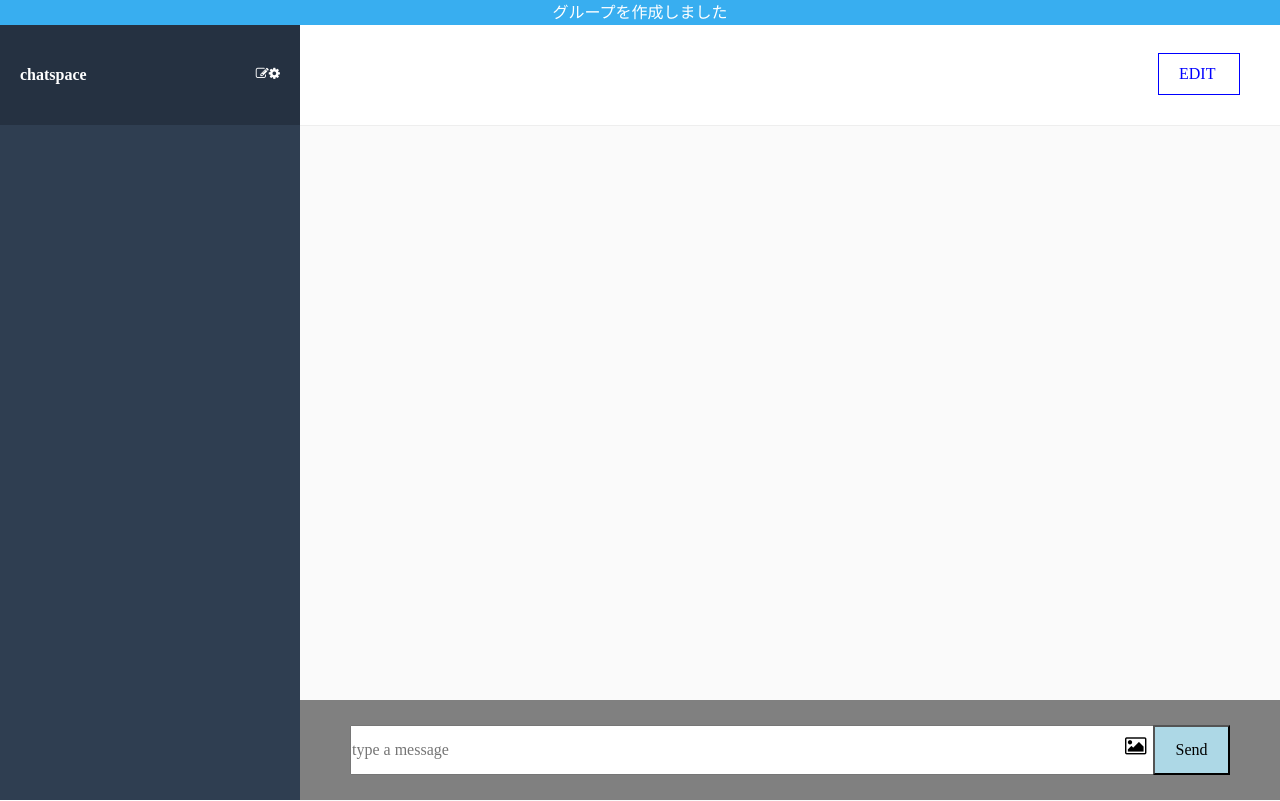
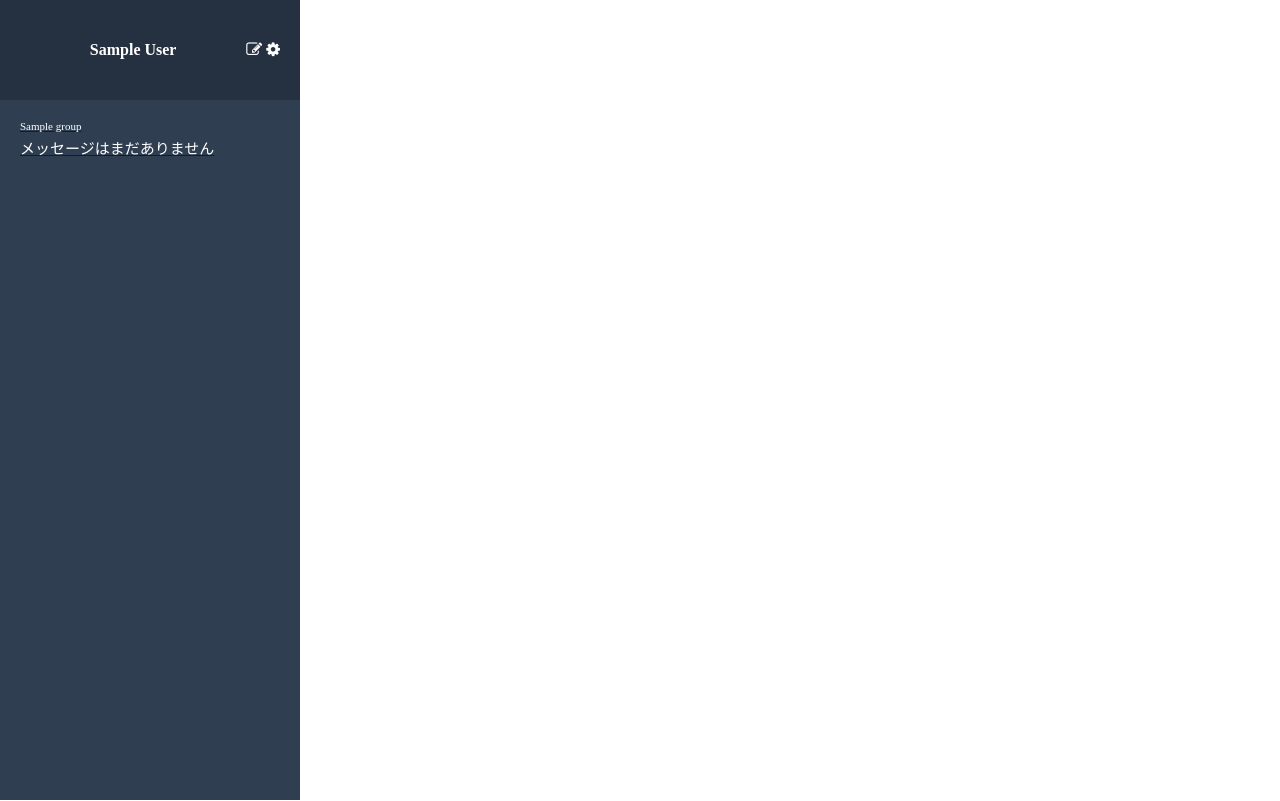
Before and after one commit to makino3303/chat-space, a Rails app: page / in a window 1280 px wide. Run offline with Rails 7, Linux system fonts and the light colour scheme; a user stored in the database is signed in; tables that the repository leaves empty hold one stand-in row (values such as "Sample post"); style sheets or scripts are compiled from the project's sources; some libraries are stand-ins or nearby versions.

Commit message:
サイドバーまで

```diff
--- a/app/assets/stylesheets/application.scss
+++ b/app/assets/stylesheets/application.scss
@@ -5,3 +5,4 @@
 @import "modules/flash";
 @import "config/reset";
 @import "modules/group";
+@import "modules/side_bar";
--- /dev/null
+++ b/app/assets/stylesheets/config/_size.scss
@@ -0,0 +1 @@
+$side_header_font: bold;
--- /dev/null
+++ b/app/assets/stylesheets/modules/_side_bar.scss
@@ -0,0 +1,47 @@
+.side-bar {
+  box-sizing: border-box;
+  color: $white;
+  width: 300px;
+  .header {
+    background-color: $side_blue_dark;
+    height: 100px;
+    width: 260px;
+    line-height: 100px;
+    padding: 0 20px;
+    &__name {
+      display: inline-block;
+      font-size: 16px;
+      font-weight: bold;
+    }
+    &__lists {
+      display: inline-block;
+      float: right;
+      .list {
+        display: inline-block;
+      }
+      .icon {
+        color: $white;
+        font-size: 16px;
+      }
+    }
+  }
+
+  .groups {
+    background-color: $side_blue_light;
+    height: calc(100vh - 100px);
+    padding: 0 20px;
+    .group {
+      box-sizing: border-box;
+      padding: 20px 0 40px;
+      &__name {
+        color: $white;
+        font-size: 11px;
+      }
+      &__message {
+        color: $white;
+        font-size: 15px;
+        margin-top: 5px;
+      }
+    }
+  }
+}
--- a/app/controllers/groups_controller.rb
+++ b/app/controllers/groups_controller.rb
@@ -1,6 +1,7 @@
 class GroupsController < ApplicationController
+  before_action :set_group, only: [:edit, :update]
+
   def index
-
   end
 
   def new
@@ -17,8 +18,22 @@ class GroupsController < ApplicationController
     end
   end
 
+  def update
+    if @group.update(group_params)
+      redirect_to group_messages_path(@group), notice:'グループを編集しました'
+    else
+      render :edit
+    end
+  end
+
   private
+
   def group_params
-    params.require(:group).permit(:name, user_ids: [] )
+    params.require(:group).permit(:name, { user_ids => [] })
   end
+
+  def set_group
+    @group = Group.find(params[:id])
+  end
+
 end
--- a/app/views/groups/index.html.haml
+++ b/app/views/groups/index.html.haml
@@ -1,25 +1,3 @@
-%body
-  %header.header
-    グループを作成しました
-  %div.block
-    %div.block__leftup
-      %div.block__box
-        %p.element__box__user-name chatspace
-        %ul.icon
-          %li.icon__box
-            %fa_icon.fa.fa-edit
-          %li.icon__box
-            %fa_icon.fa.fa-cog
-    %div.block__leftblock
+.wrapper
 
-  %div.block__content
-    %div.block__mainup
-      %div.element#edit EDIT
-    %div.block__main
-
-  %div.block__bottom
-    %div.block__comment
-      %input.input-text{placeholder: "type a message"}/
-      %label.input-image
-        %fa_icon.fa.fa-image
-    %input.submit-btn{'data-disable-with': "Send", name: "commit", type: "submit", value: "Send"}/
+  = render 'shared/side_bar'
--- /dev/null
+++ b/app/views/shared/_side_bar.html.haml
@@ -0,0 +1,19 @@
+.side-bar
+  .header
+    %h3.header__name
+      = current_user.name
+    %ul.header__lists
+      %li.list
+        = link_to new_group_path do
+          = fa_icon 'pencil-square-o', class: 'icon'
+      %li.list
+        = link_to edit_user_path(current_user) do
+          = fa_icon 'cog', class: 'icon'
+  .groups
+    - current_user.groups.each do |group|
+      .group
+        = link_to group_messages_path(group) do
+          .group__name
+            = group.name
+          .group__message
+            メッセージはまだありません
```
Also changed, not shown: app/assets/stylesheets/modules/_chat.scss (added, +105 -0 lines), app/views/devise/shared/_side_bar.html.haml (deleted, +0 -27 lines), app/views/groups/_form.html.haml (added, +25 -0 lines), app/views/groups/edit.html.haml (+1 -23 lines), app/views/groups/new.html.haml (+1 -24 lines), app/views/messages/index.html.haml (added, +25 -0 lines), 1 other file.
